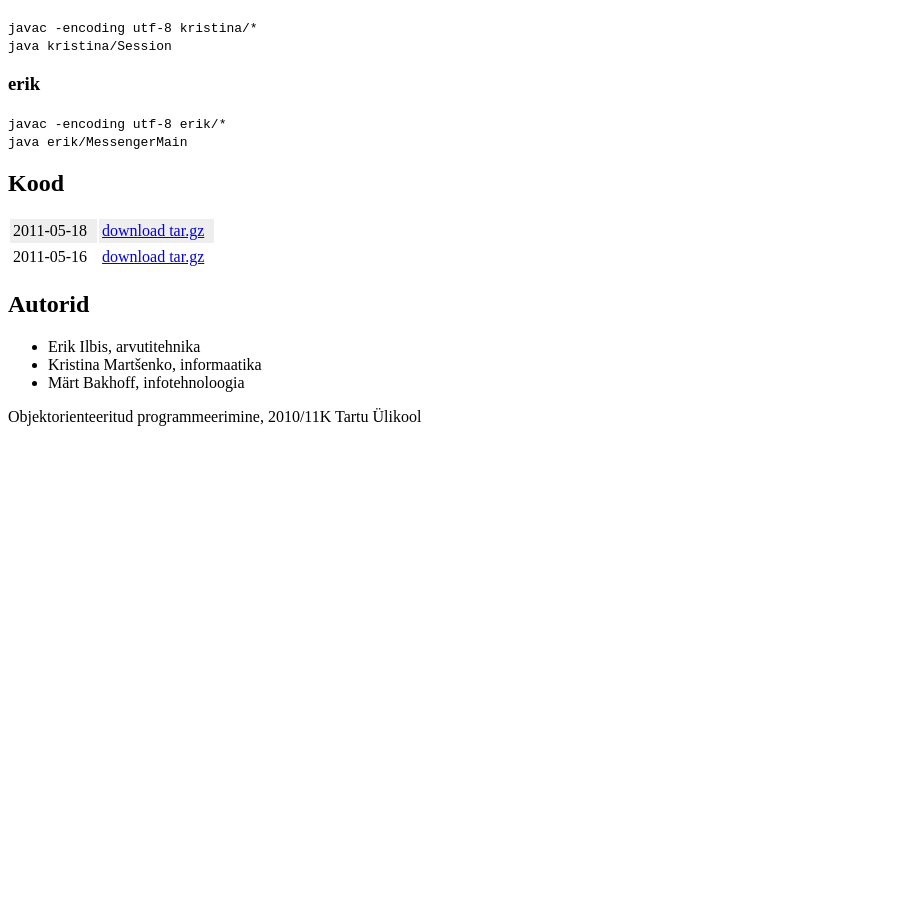
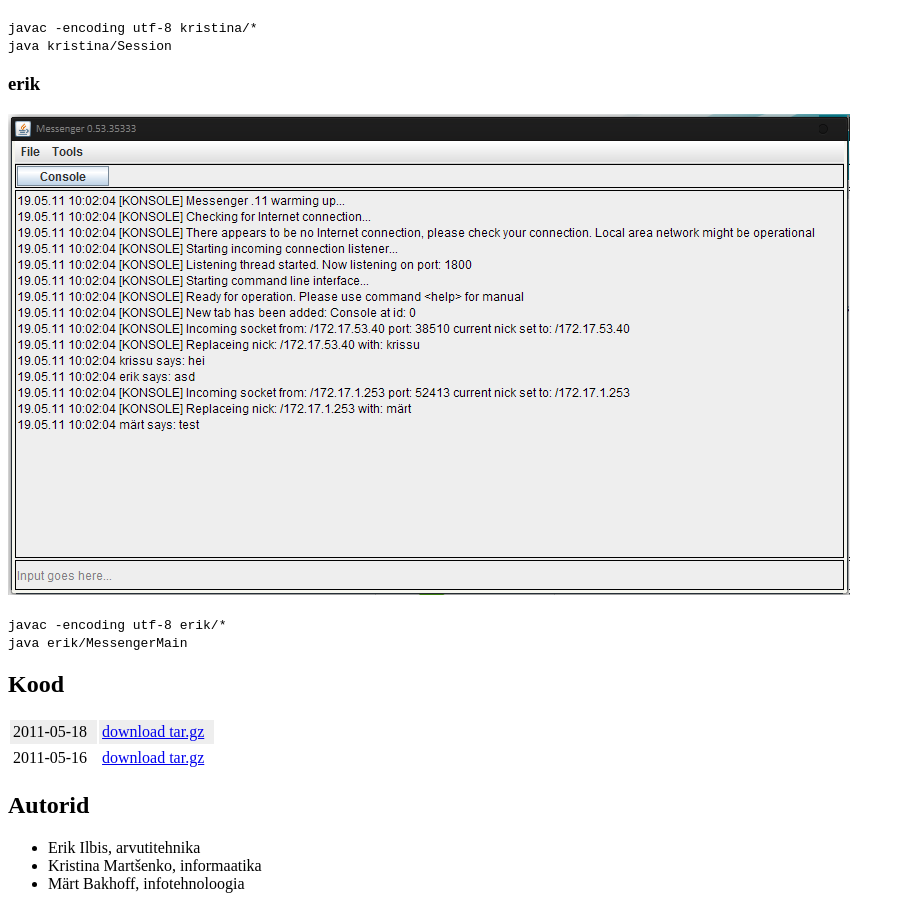
Before and after one commit to mbakhoff/oop-messenger11, a plain HTML site: page www/index.htm in a window 1280 px wide. Shown: the part 3202-4109 px from the top of the page, without its empty margins (0-905 px from the left). Before the commit the page ends 3636 px from the top, so only its background shows below. Drawn offline with Linux system fonts and the light colour scheme.

Commit message:
[web] eriku screenid

```diff
--- a/www/index.htm
+++ b/www/index.htm
@@ -72,6 +72,7 @@
 		</code></p>
 
 		<h3>erik</h3>
+		<img src="erik-1.png" alt="erik-screen1" /><br />
 		<p><code>
 			javac -encoding utf-8 erik/* <br />
 			java erik/MessengerMain
```
Also changed, not shown: www/erik-1.png (added).
